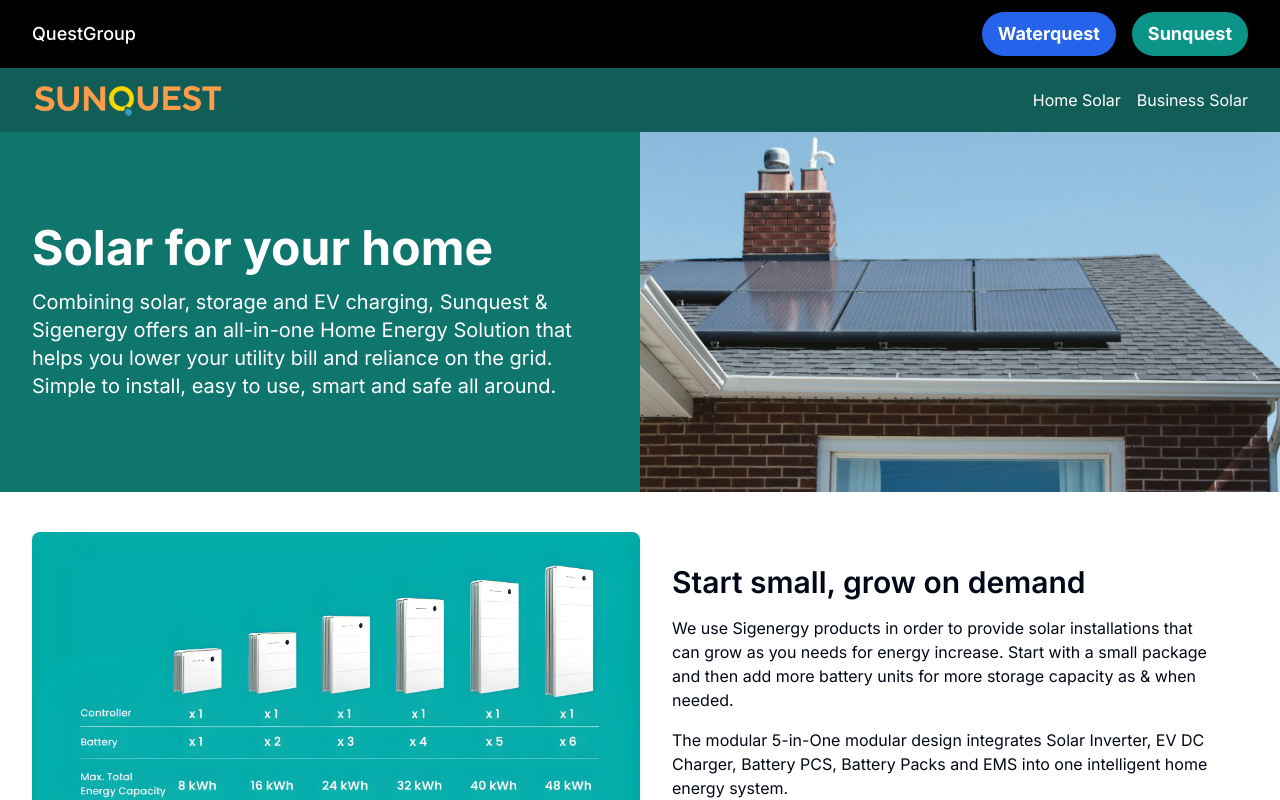
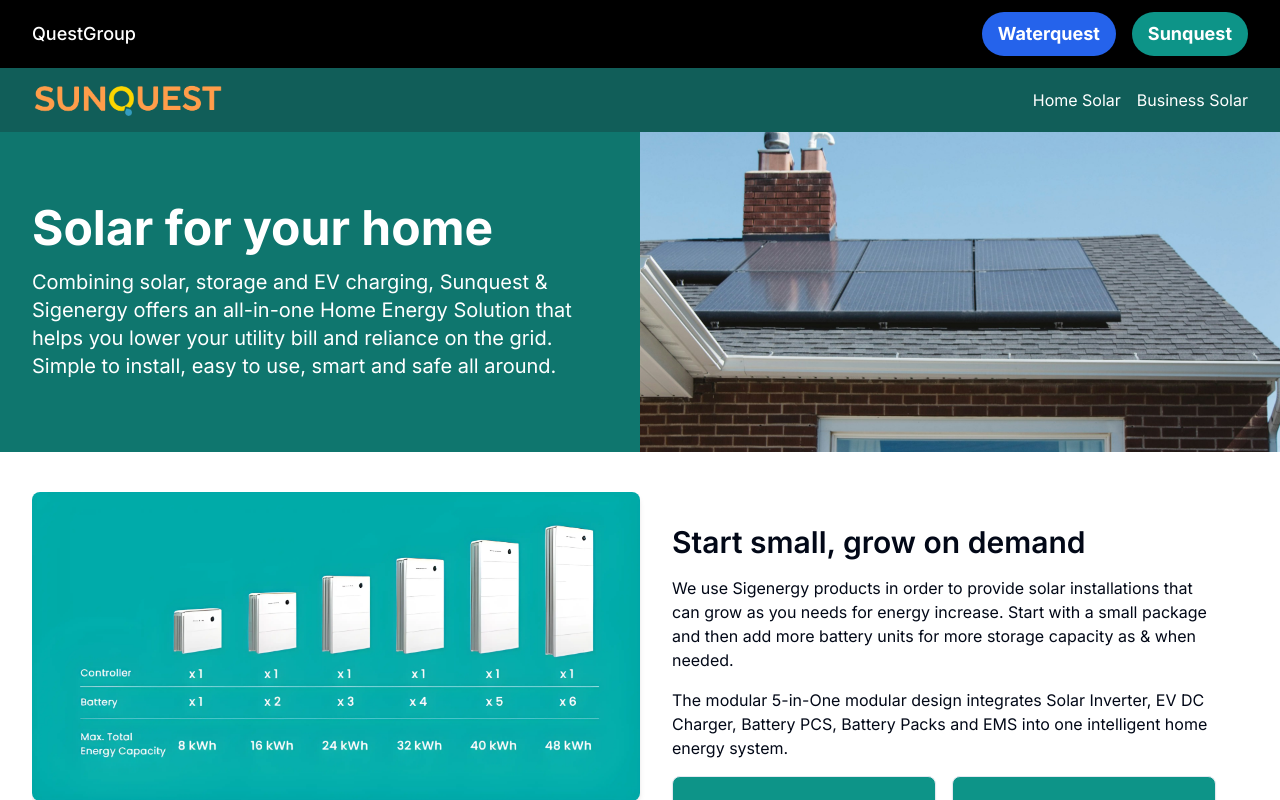
Before and after one commit to PhilaniNcube/questgroup, a Next.js app: page /sunquest/home in a window 1280 px wide. Shown: the top 800 px of the page. Built offline with nearby package versions, Linux system fonts and the light colour scheme.

Commit message:
Update home-solar-hero component styling

```diff
--- a/app/sunquest/home/_components/home-solar-hero.tsx
+++ b/app/sunquest/home/_components/home-solar-hero.tsx
@@ -2,7 +2,7 @@
 
 const HomeSolarHero = () => {
   return (
-    <div className="bg-teal-700 grid grid-cols-1 lg:grid-cols-2 min-h-[40vh] relative">
+    <div className="bg-teal-700 grid grid-cols-1 lg:grid-cols-2 min-h-[40vh] max-h-[45vh] relative">
       <div className="absolute inset-0 bg-teal-700/70 lg:bg-teal-700/0">
         <div className="container h-full grid grid-cols-1 lg:grid-cols-2">
           <div className="flex flex-col justify-center h-full pr-10">
@@ -19,13 +19,13 @@
         </div>
       </div>
       <div className=""></div>
-      <div className="w-full h-[40h]">
+      <div className="w-full h-full overflow-clip flex">
         <Image
           src="/images/solar-home.jpg"
           width={1920}
           height={2880}
           alt="Solar Home"
-          className="w-full aspect-video object-cover"
+          className="w-full h-[40vh] object-cover"
         />
       </div>
     </div>
```
